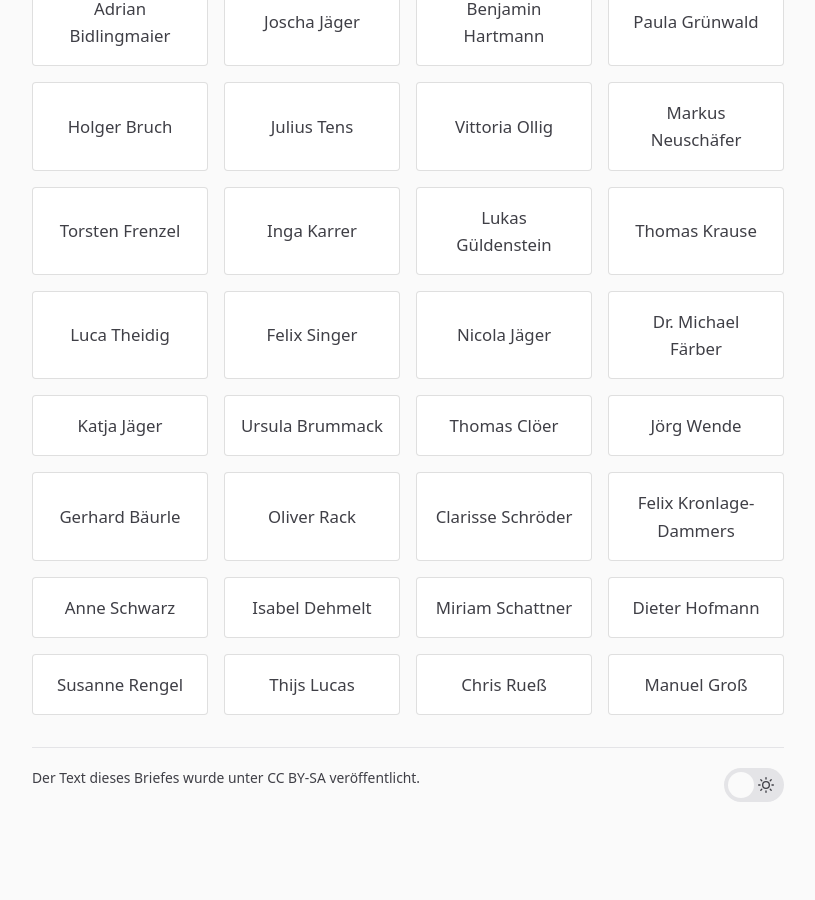
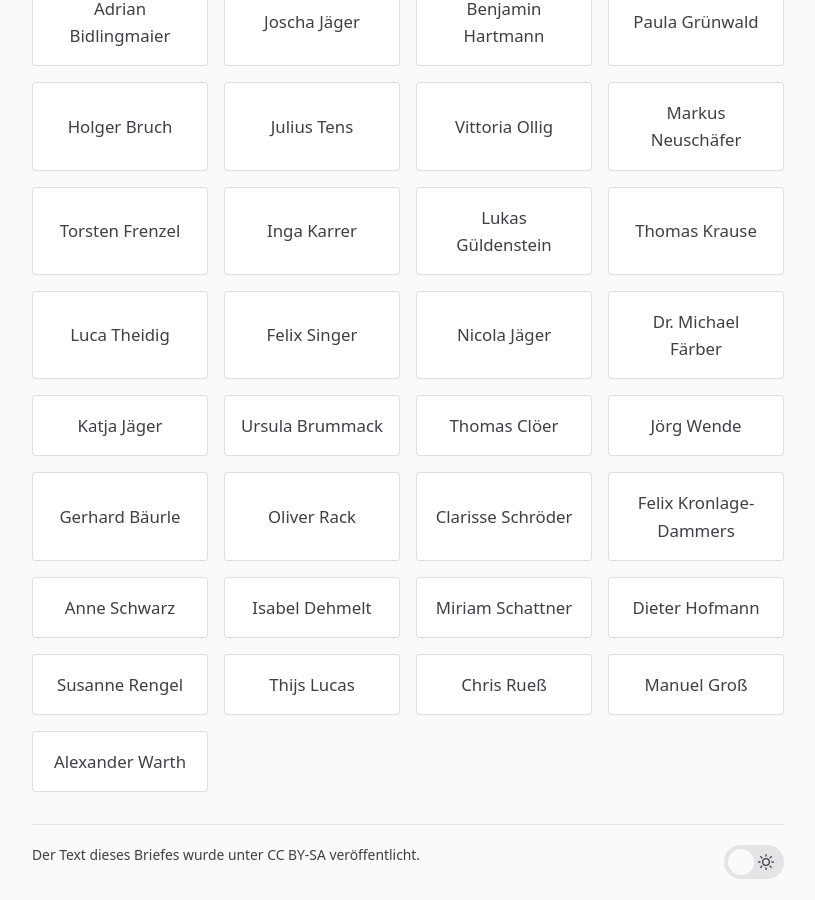
Before and after one commit to itrich/vsh-bleibt, a Jekyll site: the page built from OFFENERBRIEF.md, in a window 1280 px wide and 900 px high, scrolled down 6385 px. Shown: the whole window, without its empty margins (232-1047 px from the left). Built offline with Jekyll 4.4.1, drawn with Linux system fonts in a browser that asks for light colours; before the commit the page ends 7207 px from its top, so only the background shows below that.

Commit message:
Update signees.yml

```diff
--- a/_data/signees.yml
+++ b/_data/signees.yml
@@ -66,3 +66,4 @@
 - name: Thijs Lucas
 - name: Chris Rueß
 - name: Manuel Groß
+- name: Alexander Warth
```
